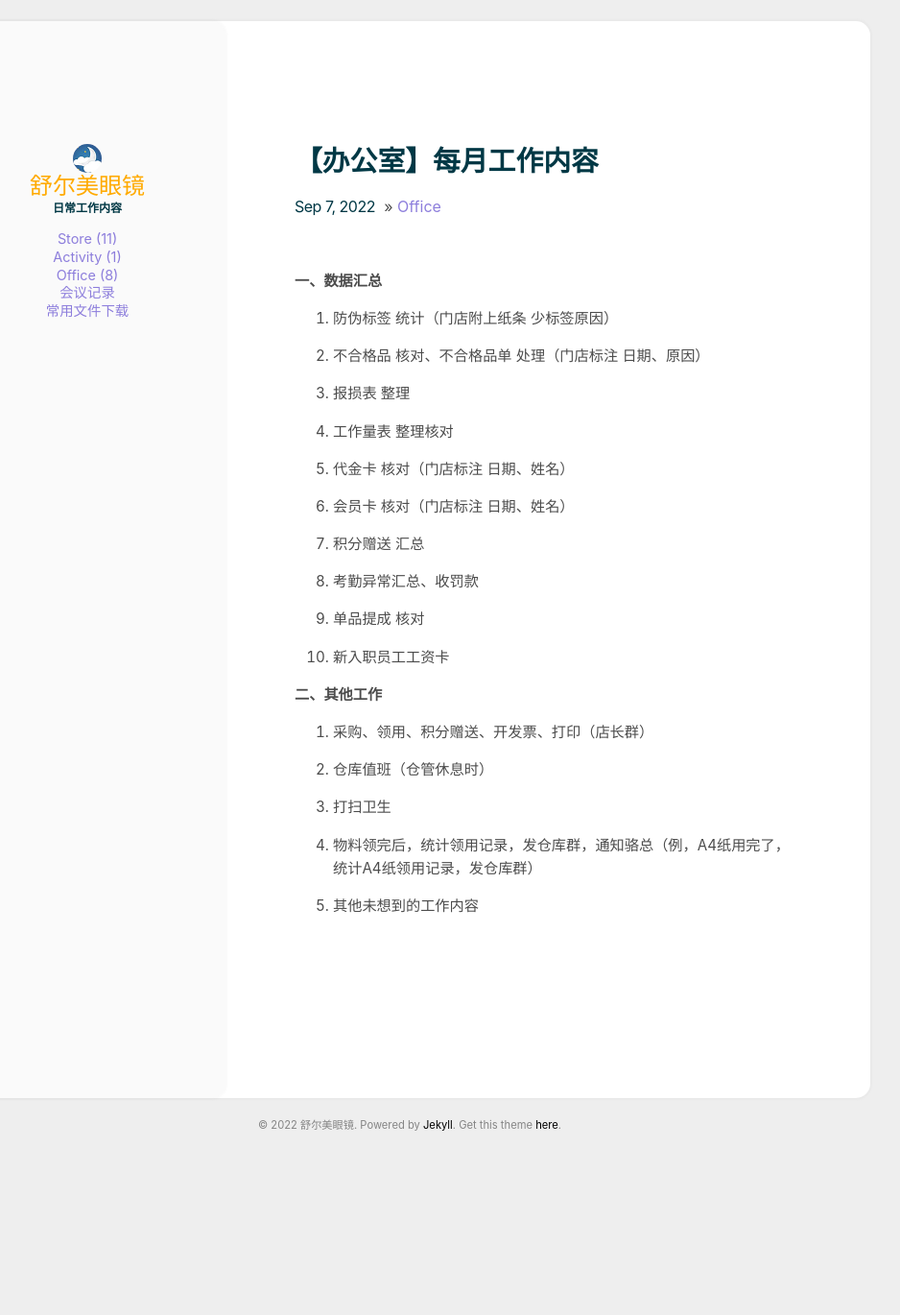
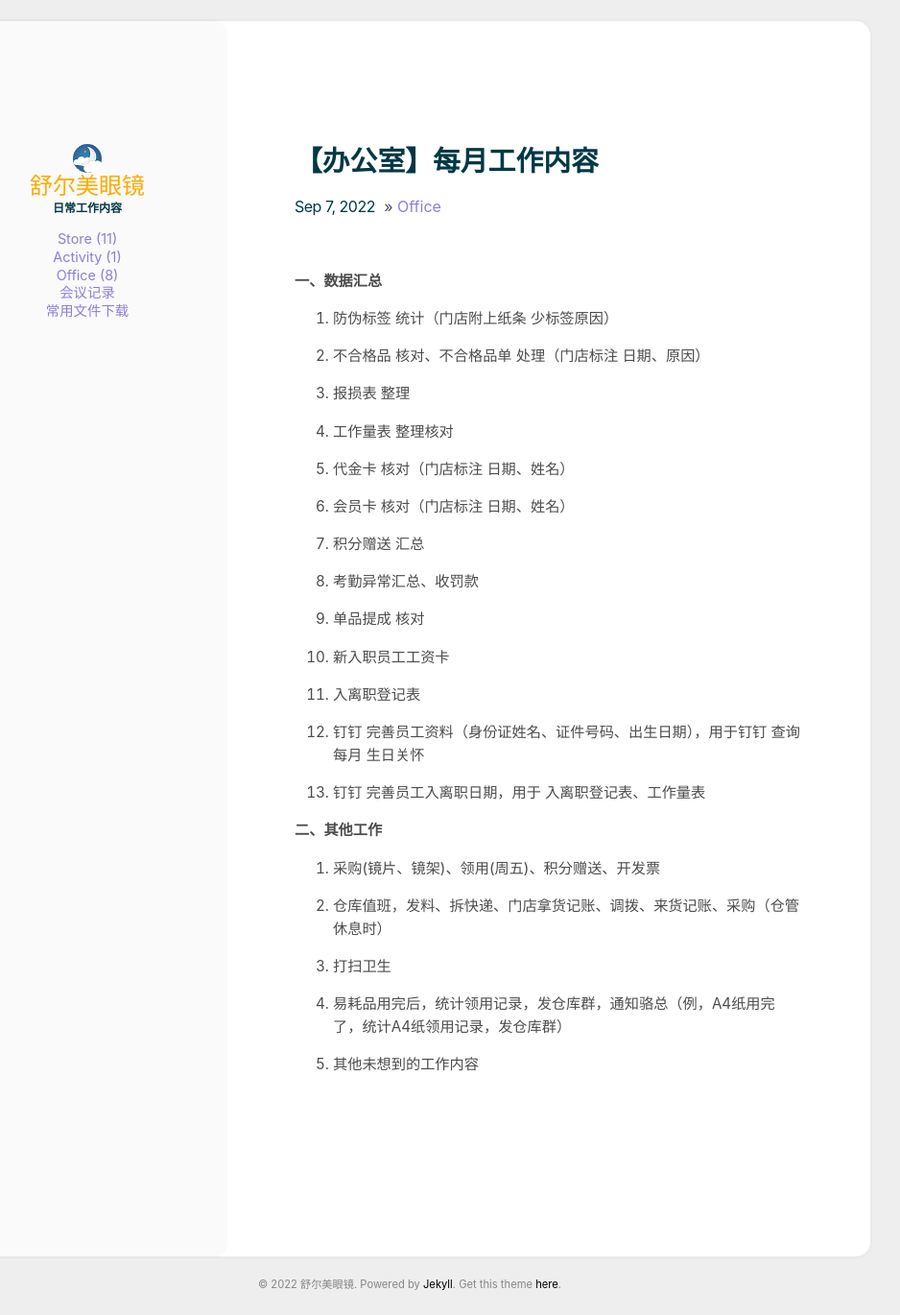
Before and after one commit to cuihuanhuan/cuihuanhuan.github.io, a Jekyll site: the page built from _posts/2022-09-07-【办公室】每月工作内容.md, in a window 1280 px wide. Shown: the whole page at 96% size, without its empty margins (213-1151 px from the left). Built offline with Jekyll 4.4.1, drawn with Linux system fonts in a browser that asks for light colours; before the commit the page ends 1205 px from its top, so only the background shows below that.

Commit message:
Update 2022-09-07-【办公室】每月工作内容.md

```diff
--- a/_posts/2022-09-07-【办公室】每月工作内容.md
+++ b/_posts/2022-09-07-【办公室】每月工作内容.md
@@ -27,18 +27,22 @@ category: Office
 
 10. 新入职员工工资卡
 
+11. 入离职登记表
 
+12. 钉钉 完善员工资料（身份证姓名、证件号码、出生日期），用于钉钉 查询每月 生日关怀
+
+13. 钉钉 完善员工入离职日期，用于 入离职登记表、工作量表
 
 
 
 **二、其他工作**
 
-1. 采购、领用、积分赠送、开发票、打印（店长群）
+1. 采购(镜片、镜架)、领用(周五)、积分赠送、开发票
 
-2. 仓库值班（仓管休息时）
+2. 仓库值班，发料、拆快递、门店拿货记账、调拨、来货记账、采购（仓管休息时）
 
 3. 打扫卫生
 
-4. 物料领完后，统计领用记录，发仓库群，通知骆总（例，A4纸用完了，统计A4纸领用记录，发仓库群）
+4. 易耗品用完后，统计领用记录，发仓库群，通知骆总（例，A4纸用完了，统计A4纸领用记录，发仓库群）
 
 5. 其他未想到的工作内容
```
